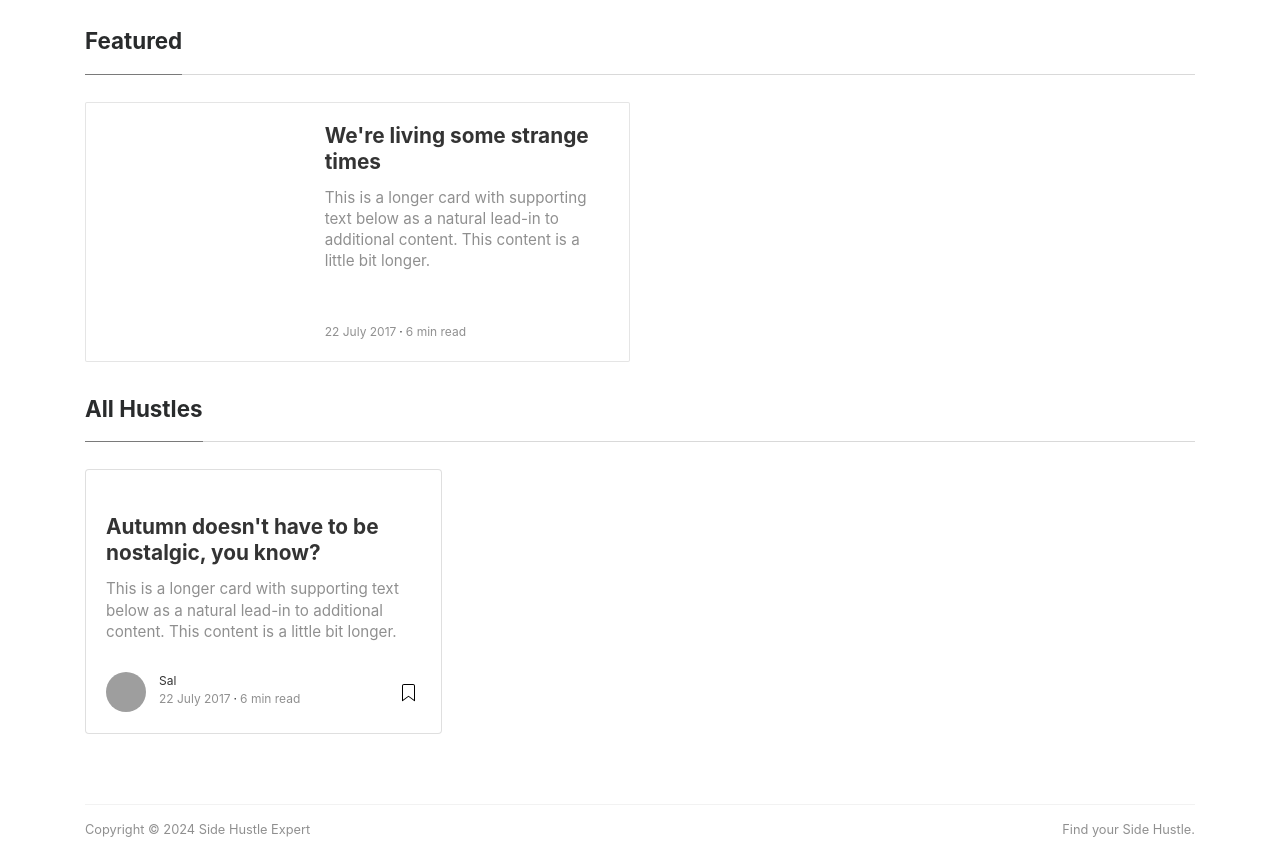
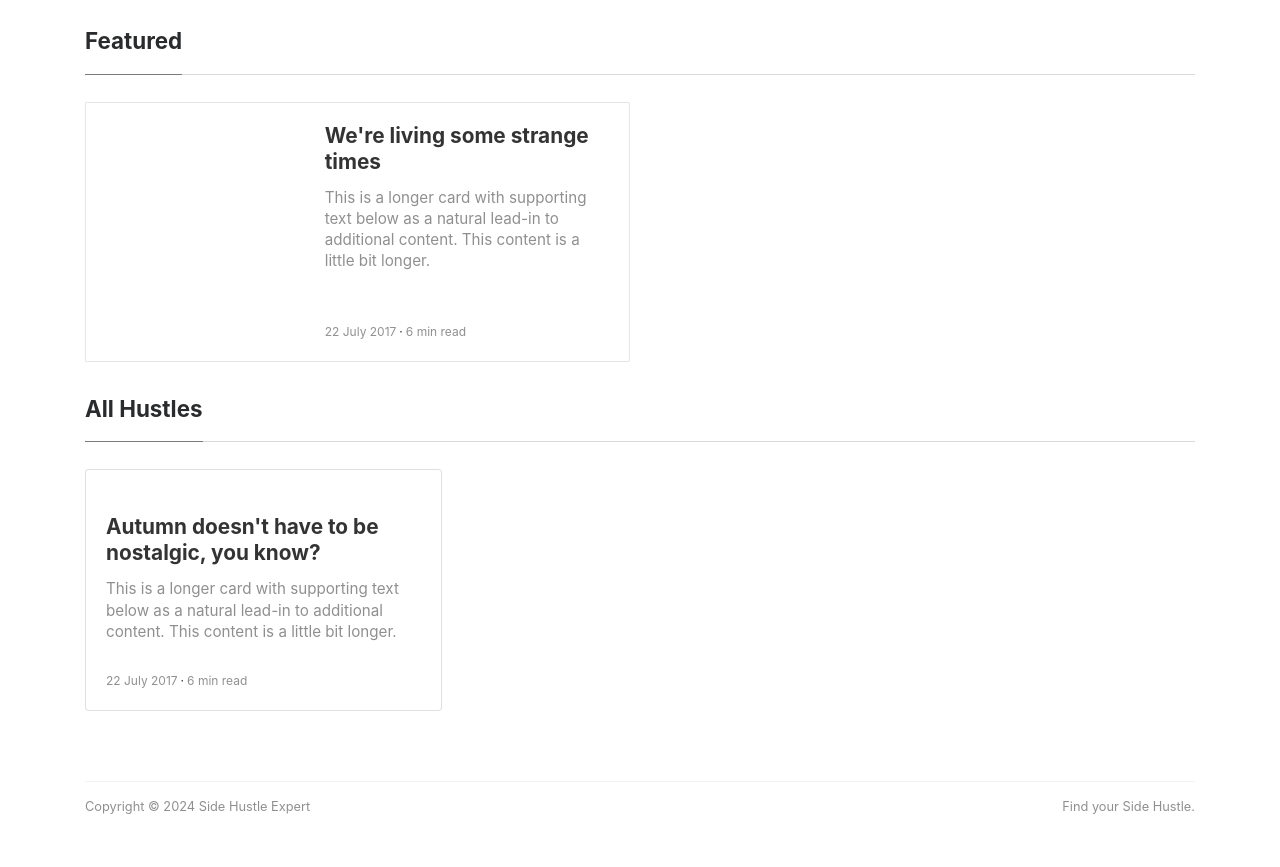
Before and after one commit to SideHustle-Expert/SideHustle-Expert.github.io, a plain HTML site: page index.html in a window 1280 px wide. Shown: the part 181-1048 px from the top of the page. After the commit the page ends 1025 px from the top, so only its background shows below. Drawn offline with Linux system fonts and the light colour scheme; grey boxes are pictures that could not be loaded; a script that the page names is missing.

Commit message:
More Index removals

```diff
--- a/index.html
+++ b/index.html
@@ -116,14 +116,9 @@
 				<h4 class="card-text">This is a longer card with supporting text below as a natural lead-in to additional content. This content is a little bit longer.</h4>
 				<div class="metafooter">
 					<div class="wrapfooter">
-						<span class="meta-footer-thumb">
-						<a href="author.html"><img class="author-thumb" src="https://www.gravatar.com/avatar/e56154546cf4be74e393c62d1ae9f9d4?s=250&amp;d=mm&amp;r=x" alt="Sal"></a>
-						</span>
-						<span class="author-meta">
-						<span class="post-name"><a href="author.html">Sal</a></span><br/>
 						<span class="post-date">22 July 2017</span><span class="dot"></span><span class="post-read">6 min read</span>
 						</span>
-						<span class="post-read-more"><a href="post.html" title="Read Story"><svg class="svgIcon-use" width="25" height="25" viewbox="0 0 25 25"><path d="M19 6c0-1.1-.9-2-2-2H8c-1.1 0-2 .9-2 2v14.66h.012c.01.103.045.204.12.285a.5.5 0 0 0 .706.03L12.5 16.85l5.662 4.126a.508.508 0 0 0 .708-.03.5.5 0 0 0 .118-.285H19V6zm-6.838 9.97L7 19.636V6c0-.55.45-1 1-1h9c.55 0 1 .45 1 1v13.637l-5.162-3.668a.49.49 0 0 0-.676 0z" fill-rule="evenodd"></path></svg></a></span>
+						<span class="post-read-more"><a href="post.html" title="Read Story"><path d="M19 6c0-1.1-.9-2-2-2H8c-1.1 0-2 .9-2 2v14.66h.012c.01.103.045.204.12.285a.5.5 0 0 0 .706.03L12.5 16.85l5.662 4.126a.508.508 0 0 0 .708-.03.5.5 0 0 0 .118-.285H19V6zm-6.838 9.97L7 19.636V6c0-.55.45-1 1-1h9c.55 0 1 .45 1 1v13.637l-5.162-3.668a.49.49 0 0 0-.676 0z" fill-rule="evenodd"></path></svg></a></span>
 					</div>
 				</div>
 			</div>
```
